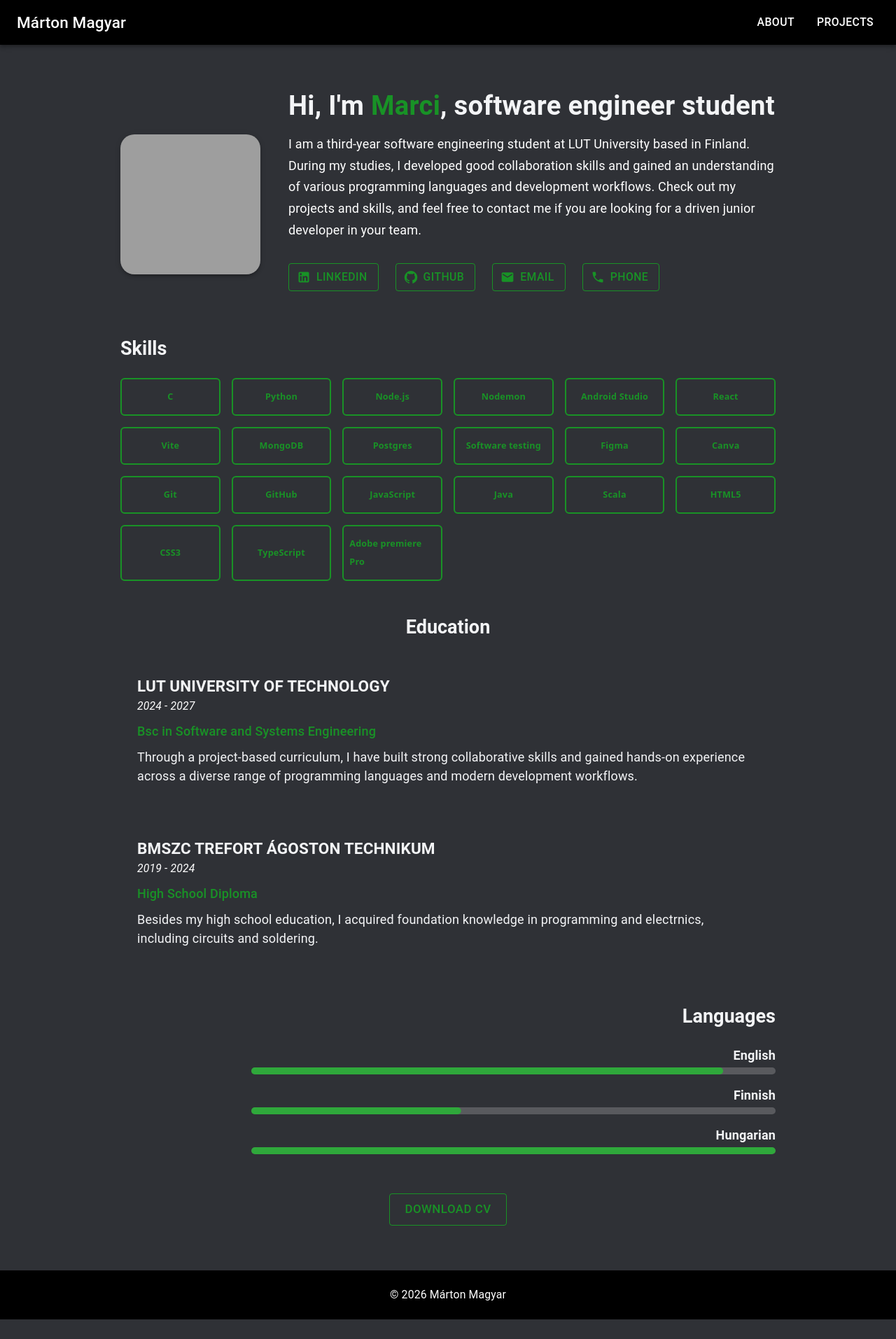
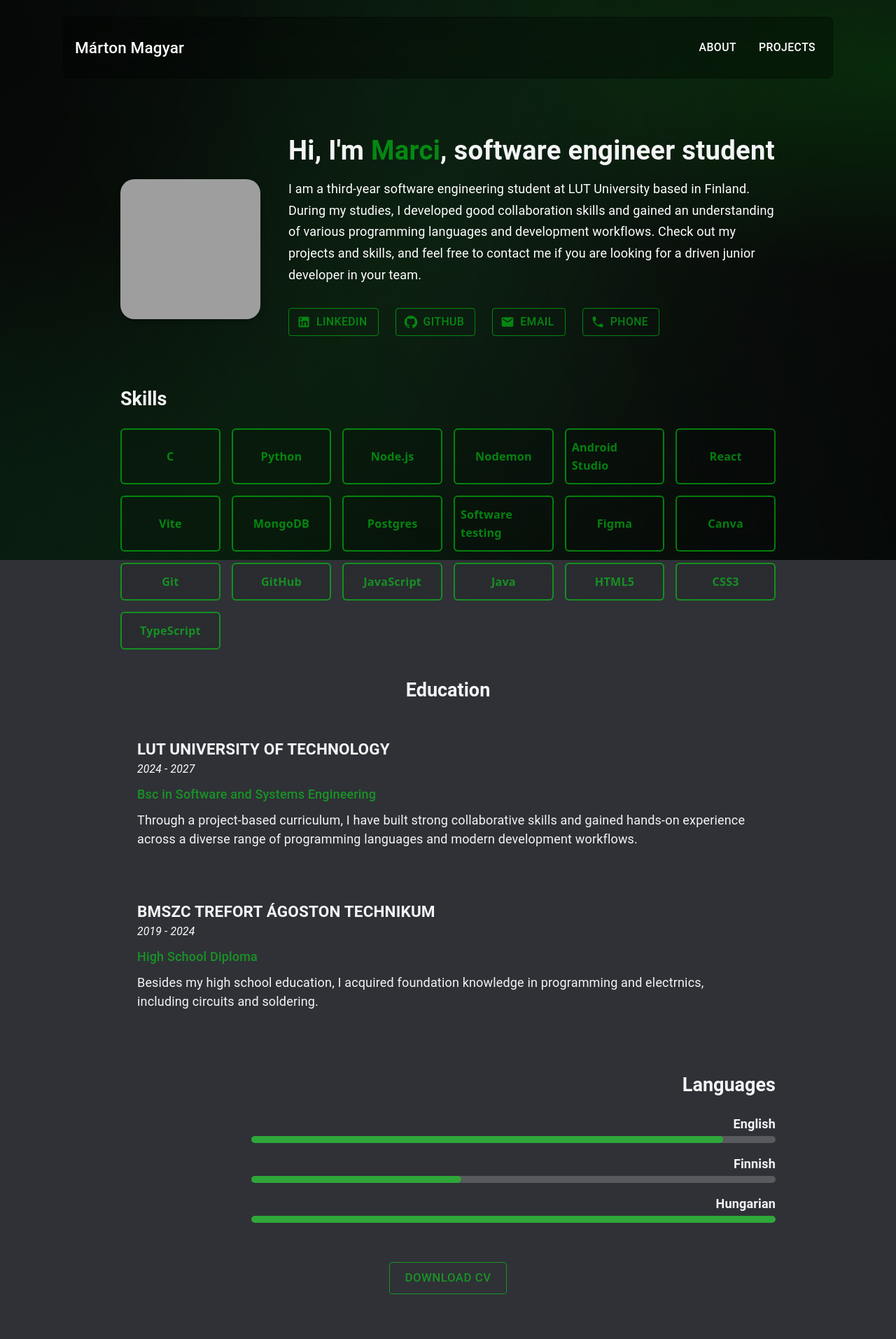
Before and after one commit to marci-69420/Portfolio, a React (Vite) app: page / in a window 1280 px wide. Shown: the whole page at 70% size. Before the commit the page ends 1885 px from the top, so only its background shows below. Built offline with nearby package versions, Linux system fonts and the light colour scheme; grey boxes are pictures that could not be loaded.

Commit message:
improved accessibility

```diff
--- a/src/App.css
+++ b/src/App.css
@@ -1,3 +1,69 @@
 .app {
   min-height: 100svh;
 }
+
+.skip-link {
+  position: fixed;
+  top: 0;
+  left: 1rem;
+  z-index: 2000;
+  padding: 0.75rem 1rem;
+  color: #ffffff;
+  background: #000000;
+  transform: translateY(-150%);
+  transition: transform 150ms ease-in-out;
+}
+
+.skip-link:focus {
+  transform: translateY(1rem);
+}
+
+.ambient-background {
+  position: fixed;
+  inset: 0;
+  z-index: 0;
+  overflow: hidden;
+  pointer-events: none;
+  background:
+    radial-gradient(ellipse 70% 55% at 100% 12%, rgba(0, 255, 21, 0.13), transparent 68%),
+    radial-gradient(ellipse 60% 75% at -8% 88%, rgba(0, 112, 48, 0.16), transparent 72%),
+    linear-gradient(145deg, #050706 0%, #0a0d0b 48%, #050706 100%);
+}
+
+.ambient-background::before,
+.ambient-background::after {
+  position: absolute;
+  inset: -30%;
+  content: '';
+  filter: blur(80px);
+  opacity: 0.55;
+  transform: translate3d(0, 0, 0);
+  will-change: transform;
+}
+
+.ambient-background::before {
+  background: linear-gradient(115deg, transparent 30%, rgba(0, 255, 21, 0.12) 48%, transparent 66%);
+  animation: ambient-drift 18s ease-in-out infinite alternate;
+}
+
+.ambient-background::after {
+  background: linear-gradient(245deg, transparent 32%, rgba(24, 112, 67, 0.1) 50%, transparent 68%);
+  animation: ambient-drift-reverse 24s ease-in-out infinite alternate;
+}
+
+@keyframes ambient-drift {
+  from { transform: translate3d(-4%, -2%, 0) rotate(-2deg); }
+  to { transform: translate3d(5%, 3%, 0) rotate(2deg); }
+}
+
+@keyframes ambient-drift-reverse {
+  from { transform: translate3d(4%, 2%, 0) rotate(2deg); }
+  to { transform: translate3d(-5%, -3%, 0) rotate(-2deg); }
+}
+
+@media (prefers-reduced-motion: reduce) {
+  .ambient-background::before,
+  .ambient-background::after {
+    animation: none;
+  }
+}
--- a/src/App.tsx
+++ b/src/App.tsx
@@ -5,13 +5,21 @@ import ProjectsPage from './pages/projects'
 
 function App() {
   return (
+    <>
+      <div className="ambient-background" aria-hidden="true" />
       <BrowserRouter>
+        <div style={{ position: 'relative', zIndex: 1 }}>
+          <a className="skip-link" href="#main">
+            Skip to main content
+          </a>
           <Routes>
             <Route path="/" element={<About />} />
             <Route path="/about" element={<About />} />
             <Route path="/projects" element={<ProjectsPage />} />
           </Routes>
+        </div>
       </BrowserRouter>
+    </>
   )
 }
 
--- a/src/components/footer.tsx
+++ b/src/components/footer.tsx
@@ -2,22 +2,41 @@ import { Box, Typography } from '@mui/material';
 
 export default function Footer() {
   return (
+    <>
       <Box
         component="footer"
         sx={{
-        py: 3,
-        px: 2,
-        mt: 'auto',
-        backgroundColor: 'black',
-        textAlign: 'center'
+          position: 'fixed',
+          bottom: 3,
+          left: 0,
+          right: 0,
+          backgroundColor: 'transparent',
+          zIndex: (theme) => theme.zIndex.appBar,
         }}
       >
-      <Typography
-        variant="body2"
-        sx={{ color: 'white' }}
+        <Box
+          sx={{
+            width: '100%',
+            maxWidth: 1100,
+            minHeight: { xs: 72, md: 88 },
+            mx: 'auto',
+            display: 'flex',
+            alignItems: 'center',
+            justifyContent: 'center',
+            backgroundColor: 'rgba(0, 0, 0, 0.42)',
+            backdropFilter: 'blur(16px)',
+            WebkitBackdropFilter: 'blur(16px)',
+            border: '1px solid rgba(255, 255, 255, 0.08)',
+            borderRadius: 2,
+            px: { xs: 2, sm: 3, md: 0 },
+          }}
         >
+          <Typography variant="body2" sx={{ color: 'white' }}>
             © 2026 Márton Magyar
           </Typography>
         </Box>
+      </Box>
+      <Box sx={{ height: { xs: 72, md: 88 } }} />
+    </>
   );
 }
--- a/src/components/navbar.tsx
+++ b/src/components/navbar.tsx
@@ -1,10 +1,11 @@
 import { useState } from 'react';
 import { AppBar, Toolbar, Typography, Box, Button, IconButton, Menu, MenuItem } from '@mui/material';
 import MenuIcon from '@mui/icons-material/Menu';
-import { Link } from 'react-router-dom';
+import { Link, useNavigate } from 'react-router-dom';
 
 export default function Navbar() {
   const [anchorElNav, setAnchorElNav] = useState<null | HTMLElement>(null);
+  const navigate = useNavigate();
 
   const handleOpenNavMenu = (event: React.MouseEvent<HTMLElement>) => {
     setAnchorElNav(event.currentTarget);
@@ -14,20 +15,50 @@ export default function Navbar() {
     setAnchorElNav(null);
   };
 
+  const handleMobileNavigation = (path: string) => {
+    handleCloseNavMenu();
+    navigate(path);
+  };
+
   return (
-    <AppBar position="static" sx={{ backgroundColor: 'black' }}>
-      <Toolbar>
+    <>
+      <AppBar
+        position="fixed"
+        sx={{
+          top: 0,
+          left: 0,
+          right: 0,
+          backgroundColor: 'transparent',
+          boxShadow: 'none',
+          marginTop: 3,
+          zIndex: (theme) => theme.zIndex.appBar,
+        }}
+      >
+        <Toolbar
+          sx={{
+            width: '100%',
+            maxWidth: 1100,
+            minHeight: { xs: 72, md: 88 },
+            mx: 'auto',
+            backgroundColor: 'rgba(0, 0, 0, 0.29)',
+            backdropFilter: 'blur(16px)',
+            WebkitBackdropFilter: 'blur(16px)',
+            border: '1px solid rgba(0, 0, 0, 0.29)',
+            borderRadius: 2,
+            px: { xs: 2, sm: 3, md: 0 },
+          }}
+        >
         {/* Left side text - Always visible */}
-        <Typography variant="h6" component="div" sx={{ flexGrow: 1 }}>
+        <Typography variant="h6" component="div" sx={{ flexGrow: 1, paddingLeft: 2 }}>
           Márton Magyar
         </Typography>
 
         {/* DESKTOP VIEW: Links on the right */}
-        <Box sx={{ display: { xs: 'none', md: 'flex' }, gap: 2 }}>
-          <Button component={Link} to="/about" sx={{ color: 'white' }}>
+        <Box sx={{ display: { xs: 'none', md: 'flex' }, gap: 2 , paddingRight: 2 }}>
+          <Button component={Link} to="/about" sx={{ color: 'white', '&:hover': { color: '#00ff1578' } }}>
             About
           </Button>
-          <Button component={Link} to="/projects" sx={{ color: 'white' }}>
+          <Button component={Link} to="/projects" sx={{ color: 'white', '&:hover': { color: '#00ff1578' } }}>
             Projects
           </Button>
         </Box>
@@ -41,6 +72,7 @@ export default function Navbar() {
             aria-haspopup="true"
             onClick={handleOpenNavMenu}
             color="inherit"
+            sx={{ color: '#00ff1578' }}
           >
             <MenuIcon />
           </IconButton>
@@ -52,17 +84,32 @@ export default function Navbar() {
             transformOrigin={{ vertical: 'top', horizontal: 'right' }}
             open={Boolean(anchorElNav)}
             onClose={handleCloseNavMenu}
-            sx={{ display: { xs: 'block', md: 'none' } }}
+            sx={{
+              display: { xs: 'block', md: 'none' },
+              '& .MuiPaper-root': {
+                backgroundColor: 'rgba(0, 0, 0, 0.2)',
+                backdropFilter: 'blur(16px)',
+                WebkitBackdropFilter: 'blur(16px)',
+                border: '1px solid rgba(0, 0, 0, 0.2)',
+                borderRadius: 2,
+                boxShadow: 'none',
+                '& .MuiMenuItem-root': {
+                  color: 'white',
+                },
+              },
+            }}
           >
-            <MenuItem onClick={handleCloseNavMenu} component={Link} to="/about">
-                <Typography sx={{ textAlign: 'center' }}>About</Typography>
+            <MenuItem onClick={() => handleMobileNavigation('/about')}>
+              <Typography sx={{ textAlign: 'center', color: 'white' }}>About</Typography>
             </MenuItem>
-            <MenuItem onClick={handleCloseNavMenu} component={Link} to="/projects">
-                <Typography sx={{ textAlign: 'center' }}>Projects</Typography>
+            <MenuItem onClick={() => handleMobileNavigation('/projects')}>
+              <Typography sx={{ textAlign: 'center', color: 'white' }}>Projects</Typography>
             </MenuItem>
           </Menu>
         </Box>
-      </Toolbar>
-    </AppBar>
+        </Toolbar>
+      </AppBar>
+      <Box sx={{ height: { xs: 72, md: 88 } }} />
+    </>
   );
 }
--- a/src/components/profile.tsx
+++ b/src/components/profile.tsx
@@ -251,7 +251,8 @@ export default function Profile() {
         alignItems: 'center',
         maxWidth: 1000,
         mx: 'auto',
-        p: { xs: 2, md: 4 }
+        p: { xs: 2, md: 4 },
+        marginTop: 5
       }}
     >
       {/* Image & Text (wrapped) */}
@@ -295,14 +296,19 @@ export default function Profile() {
             </Typography>
 
             <Stack
+              component="ul"
               direction="row"
               spacing={2}
               sx={{
                 flexWrap: 'wrap',
                 gap: 1,
-                justifyContent: { xs: 'center', md: 'flex-start' }
+                justifyContent: { xs: 'center', md: 'flex-start' },
+                listStyle: 'none',
+                m: 0,
+                p: 0,
               }}
             >
+              <Box component="li">
                 <Button
                   variant="outlined"
                   startIcon={<LinkedInIcon />}
@@ -313,6 +319,8 @@ export default function Profile() {
                 >
                   LinkedIn
                 </Button>
+              </Box>
+              <Box component="li">
                 <Button
                   variant="outlined"
                   startIcon={<GitHubIcon />}
@@ -323,6 +331,8 @@ export default function Profile() {
                 >
                   GitHub
                 </Button>
+              </Box>
+              <Box component="li">
                 <Button
                   variant="outlined"
                   startIcon={<EmailIcon />}
@@ -331,6 +341,8 @@ export default function Profile() {
                 >
                   Email
                 </Button>
+              </Box>
+              <Box component="li">
                 <Button
                   variant="outlined"
                   startIcon={<PhoneIcon />}
@@ -339,13 +351,14 @@ export default function Profile() {
                 >
                   Phone
                 </Button>
+              </Box>
             </Stack>
           </Box>
         </Box>
       </Fade>
 
       {/* SKILLS SECTION */}
-      <Box sx={{ width: '100%', mt: 2 }}>
+      <Box sx={{ width: '100%', mt: 2, marginTop: 3 }}>
         <Fade in={allowSkillsReveal && animateSkillsTitle} timeout={600} style={{ transitionDelay: allowSkillsReveal && animateSkillsTitle ? '100ms' : '0ms' }}>
           <Typography
             ref={skillsTitleRef}
@@ -388,10 +401,13 @@ export default function Profile() {
                   alignItems: 'center',
                   justifyContent: 'center',
                   fontWeight: 'bold',
-                  fontSize: '0.7rem',
+                  fontSize: '0.9rem',
                   color: '#00ff1578',
+                  backgroundColor: 'rgba(0, 0, 0, 0.1)',
                   transition: 'all 0.2s ease-in-out',
                   cursor: 'default',
+                  backdropFilter: 'blur(16px)',
+                  WebkitBackdropFilter: 'blur(16px)',
                   '&:hover': {
                     transform: 'scale(1.05)',
                     boxShadow: 3,
@@ -409,7 +425,7 @@ export default function Profile() {
       </Box>
 
       {/* EDUCATION SECTION */}
-      <Box sx={{ width: '100%', textAlign: 'left', mt: 6 }}>
+      <Box sx={{ width: '100%', textAlign: 'left', mt: 6, marginTop: 5 }}>
         <Fade in={allowSkillsReveal && animateEducationTitle} timeout={600} style={{ transitionDelay: allowSkillsReveal && animateEducationTitle ? '100ms' : '0ms' }}>
           <Typography
             ref={educationTitleRef}
@@ -463,6 +479,7 @@ export default function Profile() {
           alignSelf: { xs: 'center', md: 'flex-end' },
           mt: 4,
           mb: 5,
+          marginTop: 5
         }}
       >
         <Typography
--- a/src/data/about.json
+++ b/src/data/about.json
@@ -21,11 +21,9 @@
     "GitHub",
     "JavaScript",
     "Java",
-    "Scala",
     "HTML5",
     "CSS3",
-    "TypeScript",
-    "Adobe premiere Pro"
+    "TypeScript"
   ],
   "schools": [
     {
--- a/src/pages/about.tsx
+++ b/src/pages/about.tsx
@@ -8,11 +8,10 @@ export default function About() {
     <Box sx={{ display: 'flex', flexDirection: 'column', minHeight: '100vh' }}>
       <Navbar />
 
-      <Box component="main" sx={{ flexGrow: 1, p: 4 }}>
+      <Box component="main" id="main" sx={{ flexGrow: 1, p: 4 }}>
         <Profile />
       </Box>
 
-      <Footer />
     </Box>
   );
 }
--- a/src/pages/projects.tsx
+++ b/src/pages/projects.tsx
@@ -7,8 +7,9 @@ export default function ProjectsPage() {
   return (
     <Box sx={{ display: 'flex', flexDirection: 'column', minHeight: '100vh' }}>
       <Navbar />
-      <Projects />
-      <Footer />
+      <Box component="main" id="main" sx={{ flexGrow: 1 }}>
+        <Projects />
+      </Box>
     </Box>
   );
 }
```
Also changed, not shown: src/components/projects.tsx (+5 -2 lines). Lines whose indentation alone changed are shown as unchanged.
